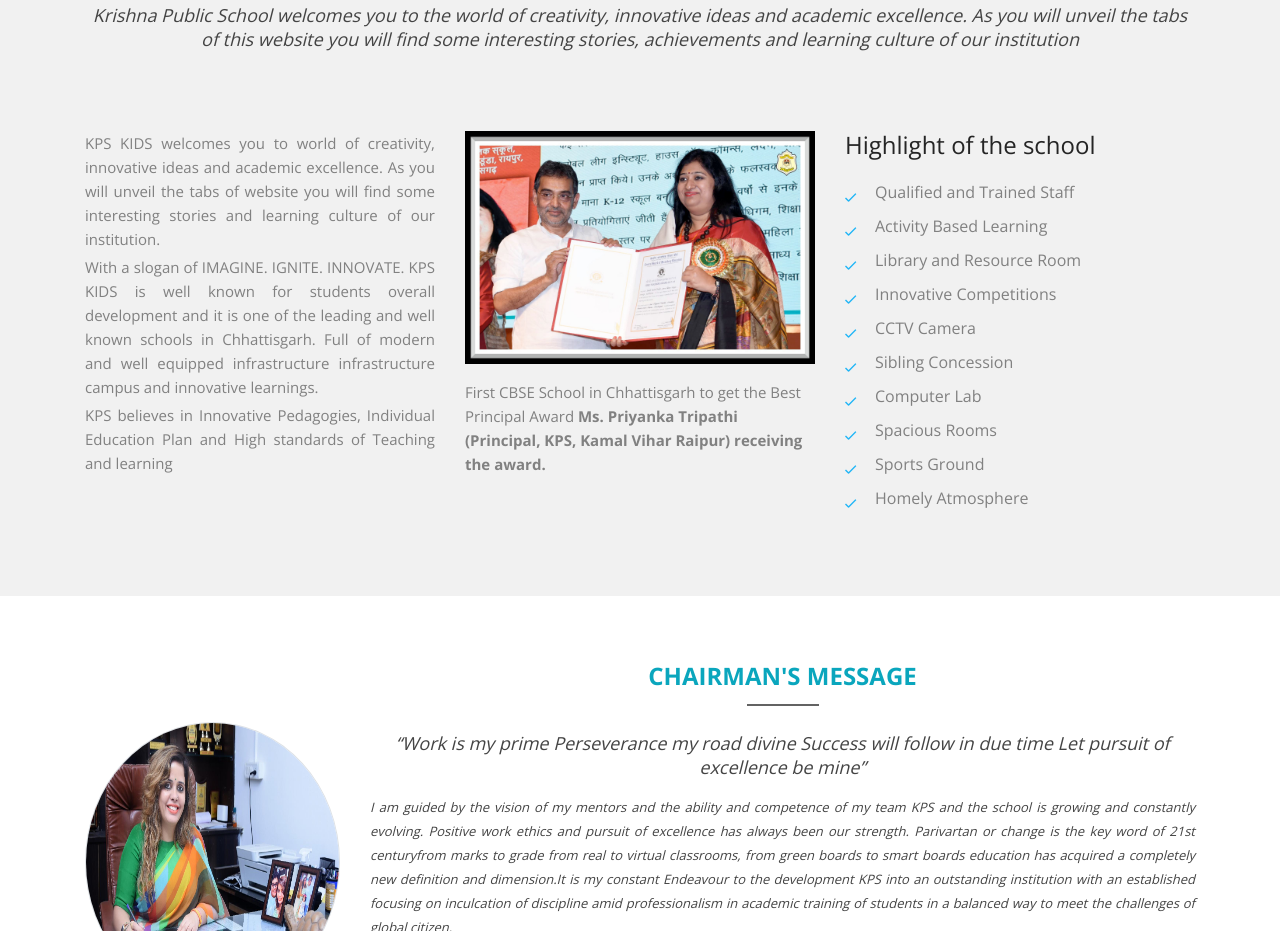
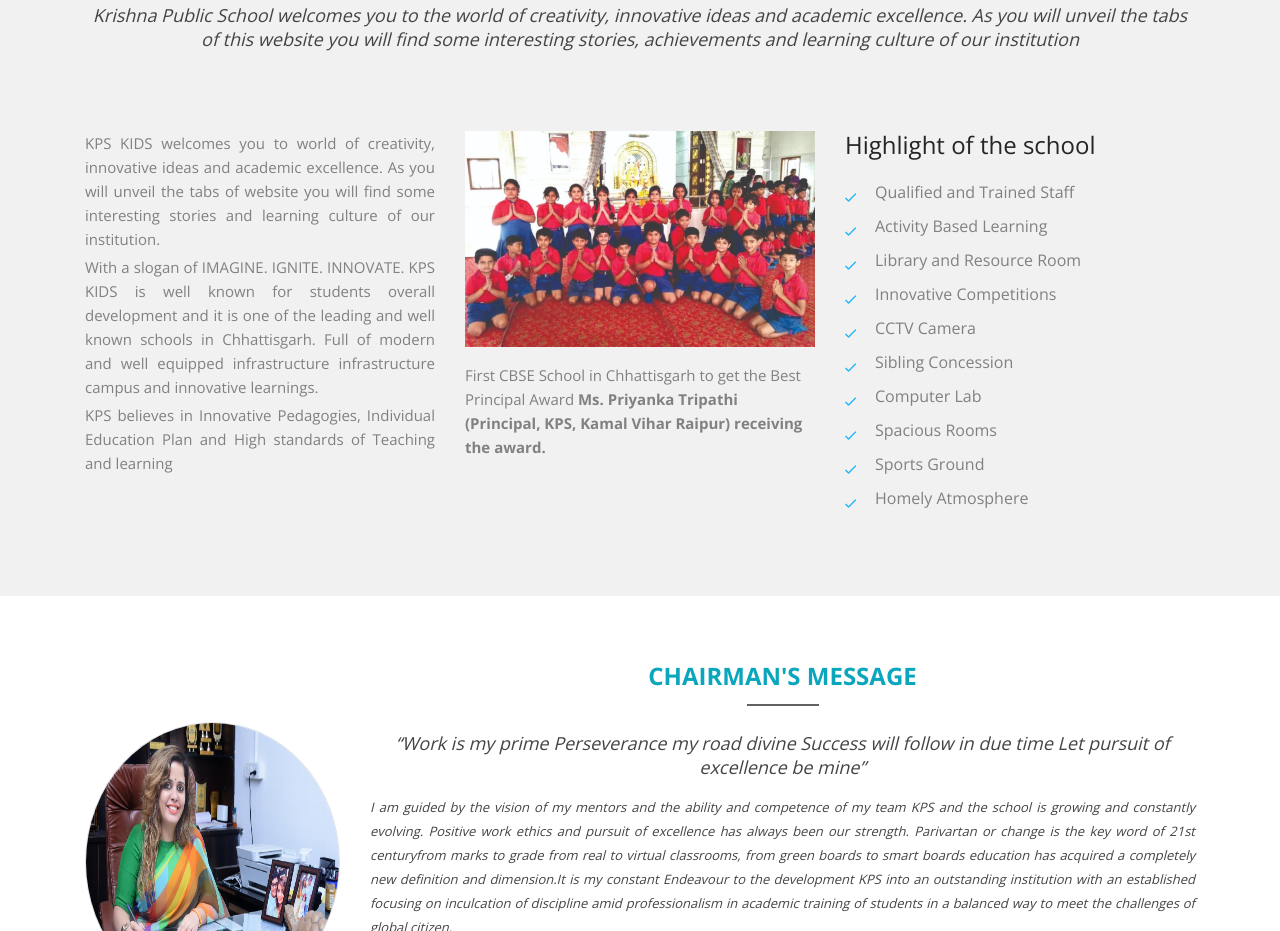
Before and after one commit to krishna1rpr/kpskids, a plain HTML site: page index.html in a window 1280 px wide. Shown: the part 778-1709 px from the top of the page. Drawn offline with nearby package versions, Linux system fonts and the light colour scheme; some packages are replaced by stand-ins of ours; files whose address does not match are found by name.

Commit message:
replaced welcome image

```diff
--- a/index.html
+++ b/index.html
@@ -244,7 +244,7 @@
 				</div>
 
         <div class="col-md-4" style="margin-left: 0;">
-					<img class="img-fluid" src="images/welcome.jpeg" alt="">
+					<img class="img-fluid" src="images/welcome_test.jpeg" alt="">
           <p style="margin-top: 1rem;">
             First  CBSE  School in Chhattisgarh to get the Best Principal Award
             <strong>Ms. Priyanka Tripathi (Principal, KPS, Kamal Vihar Raipur) receiving the award.</strong>
```
Also changed, not shown: images/welcome_test.jpeg (added).
